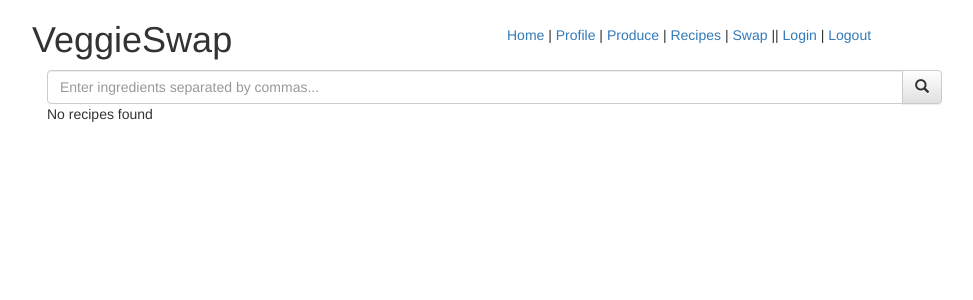
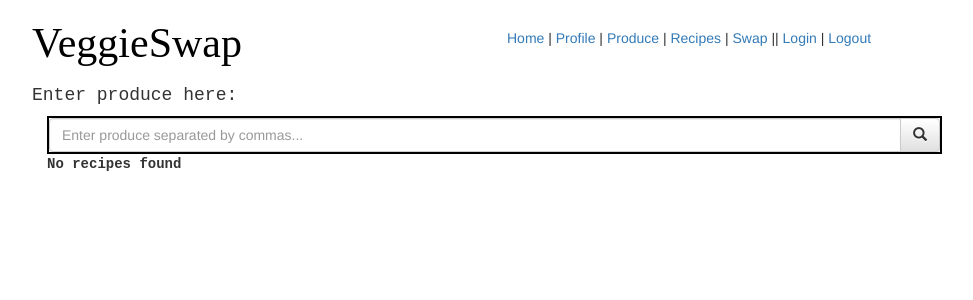
Before and after one commit to csstowell/VeggieSwap, a Flask app: page / in a window 1280 px wide. Shown: the top 300 px of the page, without its empty margins (53-1026 px from the left). Run offline with Flask 2, Linux system fonts and the light colour scheme; some libraries are stand-ins or nearby versions.

Commit message:
Added more styling

```diff
--- a/templates/recipes.html
+++ b/templates/recipes.html
@@ -1,4 +1,13 @@
-{% extends 'base.html' %} {% block body %}
+{% extends 'base.html' %} {% block head %}
+<style>
+    h1 {
+        color: blue;
+        font-family: Montserrat;
+        font-size: 300%;
+    }
+</style>
+
+
 
 <head>
     <!-- Latest compiled and minified CSS -->
@@ -12,11 +21,16 @@
     <link rel="stylesheet" href="{{ url_for('static', filename='css/main.css') }}">
     <meta name="viewport" content="width=device-width, initial-scale=1, maximum-scale=1, user-scalable=no">
 </head>
+{% endblock %} {% block body %}
+
+<h4>Enter produce here:</h4>
+<!-- <img src> -->
+
 
 <form method="POST">
     <div class='col-xs-12 col-sm-12 col-md-10 col-lg-10'>
         <div class='input-group'>
-            <input class='form-control' type='text' name='restaurant_name' placeholder='Enter ingredients separated by commas...' />
+            <input class='form-control' type='text' name='restaurant_name' placeholder='Enter produce separated by commas...' />
             <span class="input-group-btn">
                 <button type='submit' class='btn btn-default'>
                     <span class='glyphicon glyphicon-search'></span>
@@ -28,9 +42,43 @@
 </form>
 
 
+
+<style>
+    h3 {
+        font-family: 'Courier New', Courier, monospace;
+        font-weight: bold;
+    }
+
+    h1 {
+        color: rgb(0, 0, 0);
+        font-family: Montserrat;
+        font-size: 300%;
+    }
+
+    p {
+        font-family: 'Courier New', Courier, monospace;
+        font-weight: bold;
+    }
+
+    h4 {
+        font-family: 'Courier New', Courier, monospace;
+    }
+
+    body {
+        background-color: rgb(255, 255, 255);
+    }
+
+    .input-group {
+        border: 2px solid black;
+    }
+</style>
+
+
+
 <div class='col-xs-12 col-sm-12 col-md-10 col-lg-10'>
+
     {% if response!=undefined and response|length > 0%}
-    <h2>Recipes using these ingredients</h2>
+    <h3>Recipes using these ingredients</h3>
     {% else %} {% if response!="No recipes found"%}
     <p>No recipes found</p>
     {% else %}
```
Also changed, not shown: templates/produce.html (+1 -9 lines).
